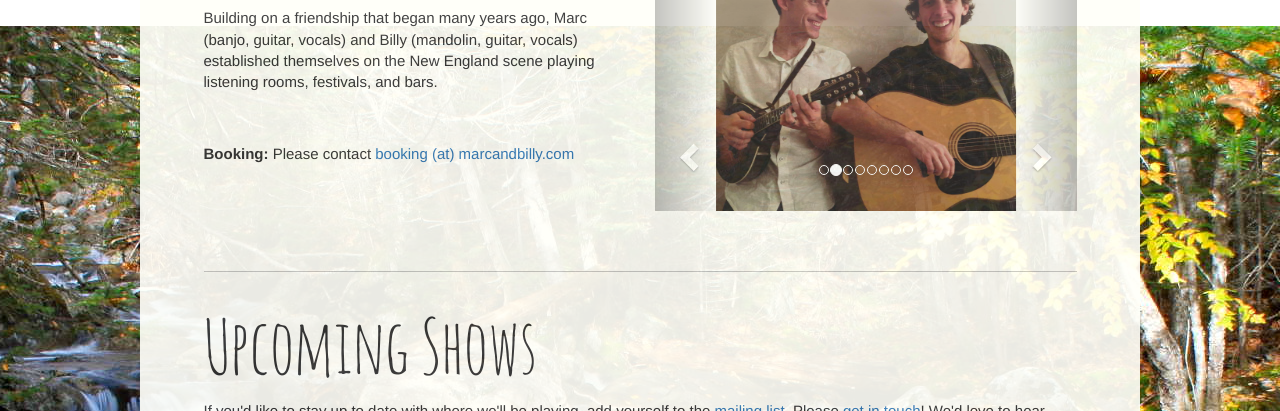
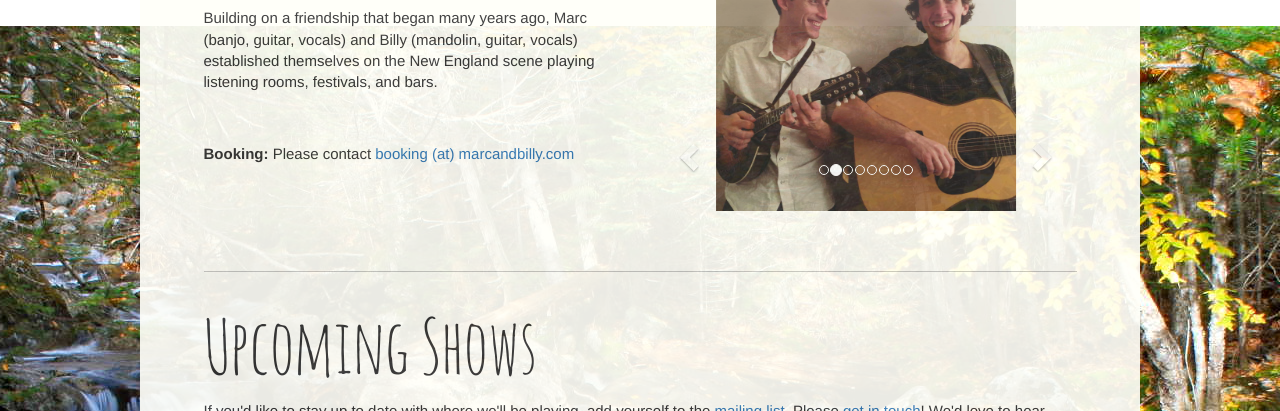
Before and after one commit to mlshapiro/eota-angular, a website: page docs/index.html in a window 1280 px wide. Shown: the part 702-1113 px from the top of the page. Drawn offline with Linux system fonts and the light colour scheme; files whose address does not match are found by name.

Commit message:
remove background image

```diff
--- a/docs/css/main.css
+++ b/docs/css/main.css
@@ -165,3 +165,8 @@ p {
 .carousel-control .icon-prev, .carousel-control .icon-next, .carousel-control .glyphicon-chevron-left, .carousel-control .glyphicon-chevron-right {
     top: 80%;
 }
+
+.carousel-control.left, .carousel-control.right {
+    background-image: none;
+}
+}
```
